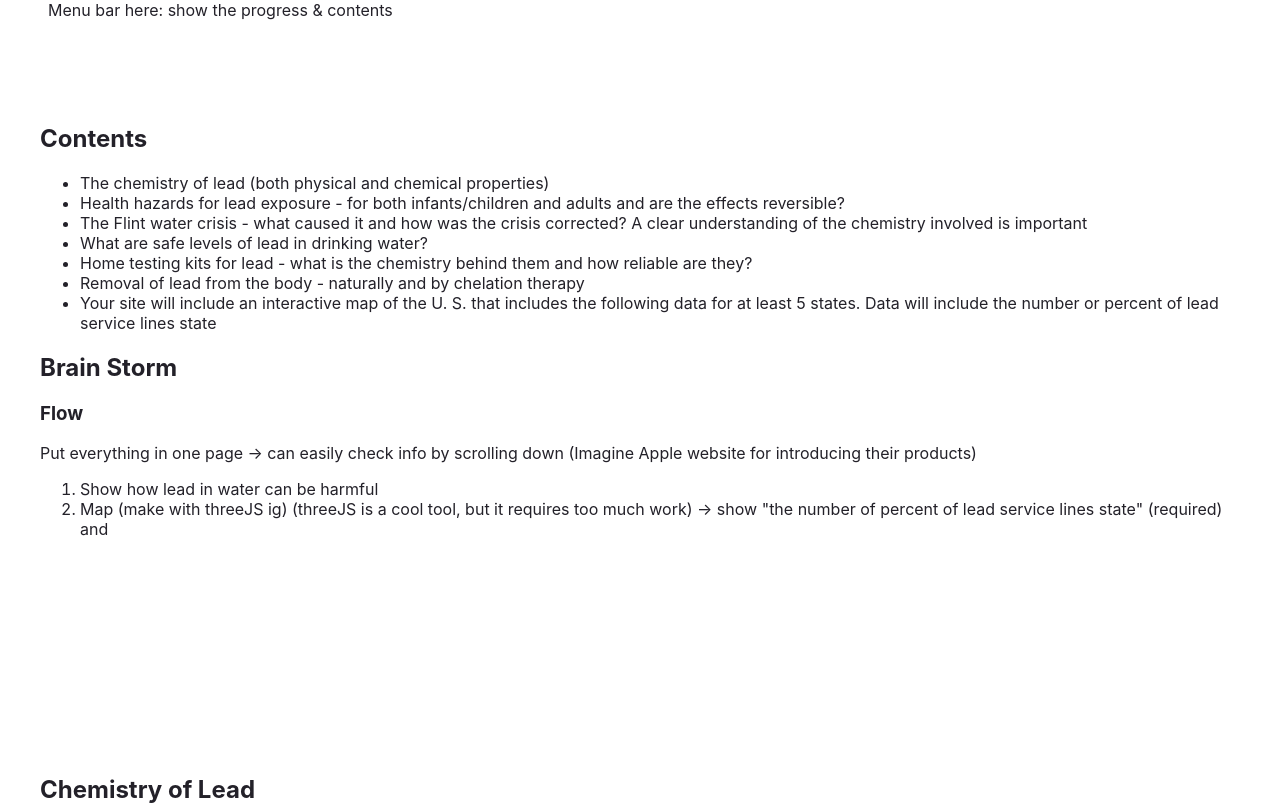
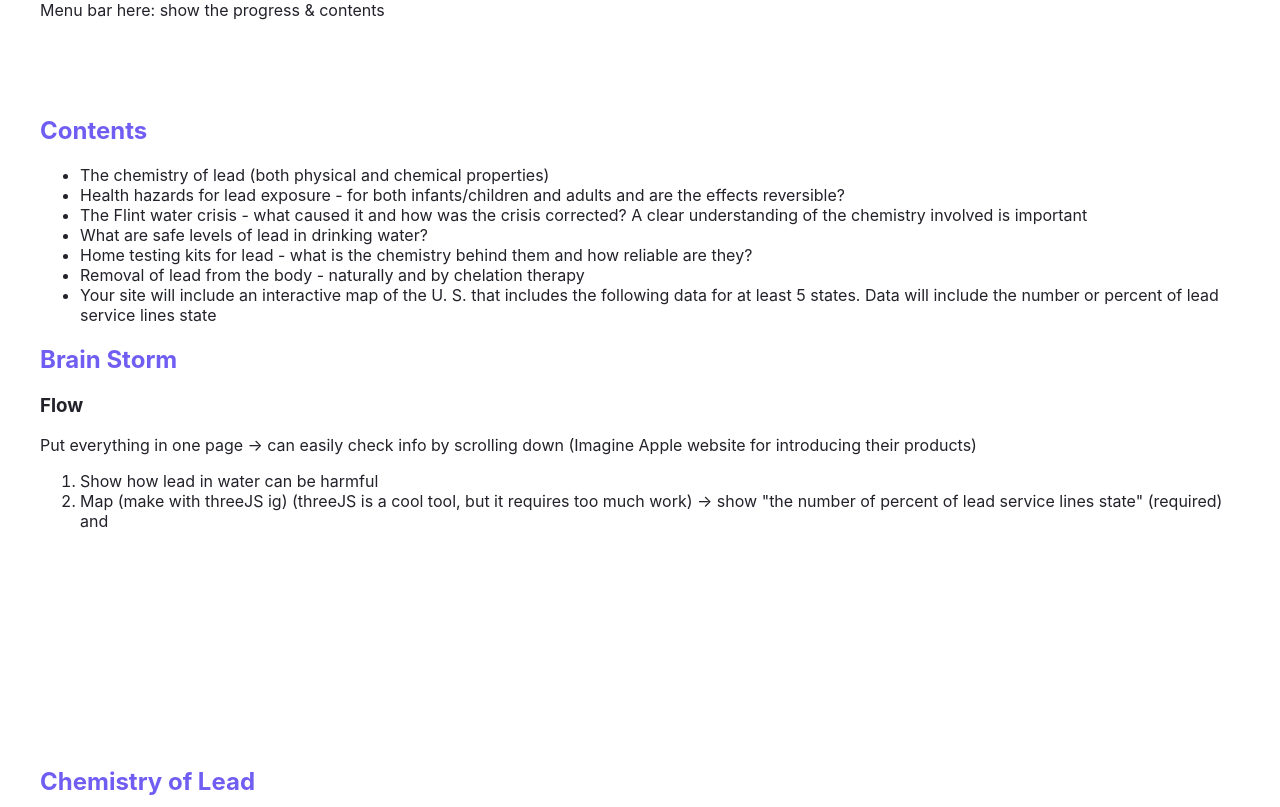
Before and after one commit to Shawn-sudo/nj-chem-olympics-2022, a Gatsby site: page / in a window 1280 px wide. Shown: the top 807 px of the page. Built offline with nearby package versions, Linux system fonts and the light colour scheme; Gatsby itself is replaced by a stand-in of ours.

Commit message:
import CSS file

```diff
--- a/src/App.css
+++ b/src/App.css
@@ -28,5 +28,5 @@ body {
 }
 
 h2 {
-  color: #705df2;
+  color: var(--purple);
 }
--- a/src/pages/index.js
+++ b/src/pages/index.js
@@ -3,6 +3,7 @@ import Layout from "../components/Layout";
 import ChemOfLead from "../components/home_page/chem_of_lead";
 import FlintWaterCrisis from "../components/home_page/flint_water_crisis";
 import HealthHazardsForLeadExposure from "../components/home_page/health_hazards_for_lead_exposure";
+import "../App.css";
 
 // styles
 const pageContentLayoutStyles = {
@@ -77,7 +78,6 @@ const pageContentLayoutStyles = {
 //   marginLeft: 10,
 //   lineHeight: 1,
 // };
-
 
 // markup
 const IndexPage = () => {
```
